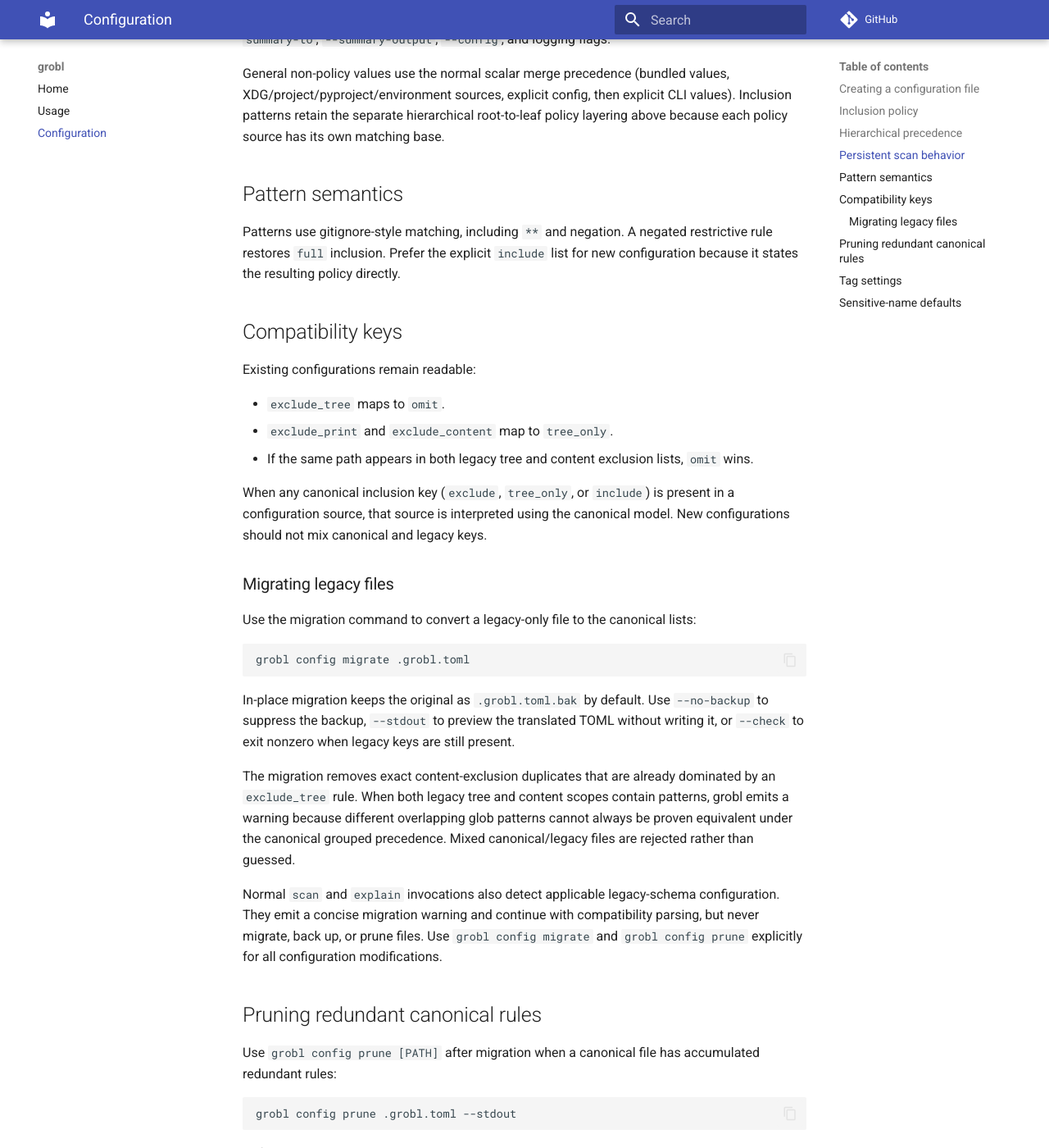
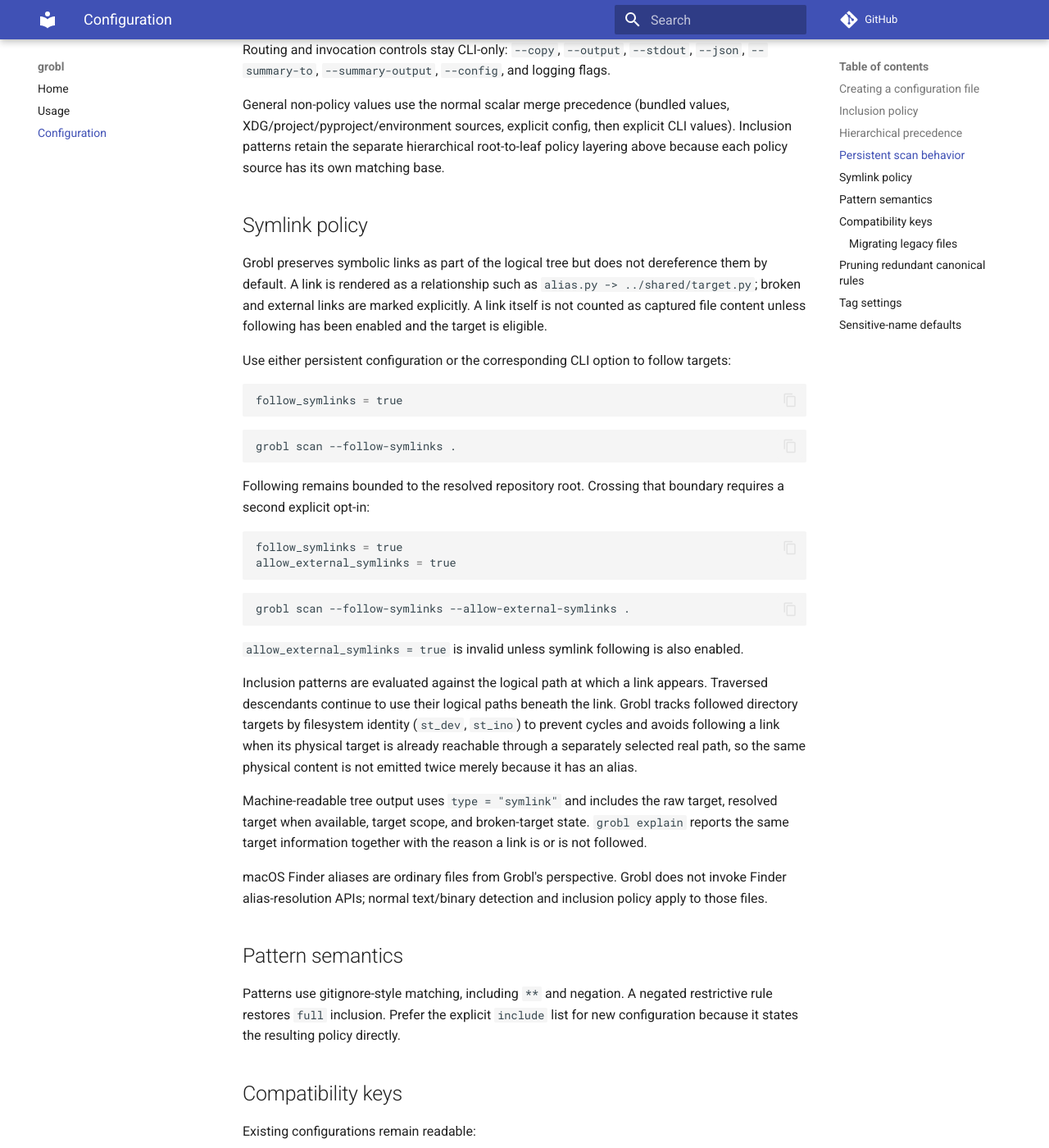
Before and after one commit to josephcourtney/grobl, an MkDocs documentation site: the page built from docs/configuration.md, in a window 1280 px wide and 1400 px high, scrolled down 2817 px. Shown: the whole window at 82% size. Built offline with MkDocs 1.6.1 and Material for MkDocs 9.7.7, drawn with Linux system fonts in a browser that asks for light colours; comment, search, counter and statistics services are not loaded; some of the changed text lies outside the part shown.

Commit message:
docs: document bounded symlink traversal

````diff
--- a/docs/configuration.md
+++ b/docs/configuration.md
@@ -98,6 +98,8 @@ characters = true
 tokens = true
 inclusion_status = true
 ignore_policy = "auto"
+follow_symlinks = false
+allow_external_symlinks = false
 max_file_bytes = 1048576
 max_total_bytes = 16777216
 max_tokens = 200000
@@ -108,6 +110,39 @@ A resource-limit value of `0` disables that limit. Budgeted files are omitted as
 The existing `include_tree_tags` and `include_file_tags` settings remain configurable as well. Routing and invocation controls stay CLI-only: `--copy`, `--output`, `--stdout`, `--json`, `--summary-to`, `--summary-output`, `--config`, and logging flags.
 
 General non-policy values use the normal scalar merge precedence (bundled values, XDG/project/pyproject/environment sources, explicit config, then explicit CLI values). Inclusion patterns retain the separate hierarchical root-to-leaf policy layering above because each policy source has its own matching base.
+
+## Symlink policy
+
+Grobl preserves symbolic links as part of the logical tree but does not dereference them by default. A link is rendered as a relationship such as `alias.py -> ../shared/target.py`; broken and external links are marked explicitly. A link itself is not counted as captured file content unless following has been enabled and the target is eligible.
+
+Use either persistent configuration or the corresponding CLI option to follow targets:
+
+```toml
+follow_symlinks = true
+```
+
+```bash
+grobl scan --follow-symlinks .
+```
+
+Following remains bounded to the resolved repository root. Crossing that boundary requires a second explicit opt-in:
+
+```toml
+follow_symlinks = true
+allow_external_symlinks = true
+```
+
+```bash
+grobl scan --follow-symlinks --allow-external-symlinks .
+```
+
+`allow_external_symlinks = true` is invalid unless symlink following is also enabled.
+
+Inclusion patterns are evaluated against the logical path at which a link appears. Traversed descendants continue to use their logical paths beneath the link. Grobl tracks followed directory targets by filesystem identity (`st_dev`, `st_ino`) to prevent cycles and avoids following a link when its physical target is already reachable through a separately selected real path, so the same physical content is not emitted twice merely because it has an alias.
+
+Machine-readable tree output uses `type = "symlink"` and includes the raw target, resolved target when available, target scope, and broken-target state. `grobl explain` reports the same target information together with the reason a link is or is not followed.
+
+macOS Finder aliases are ordinary files from Grobl's perspective. Grobl does not invoke Finder alias-resolution APIs; normal text/binary detection and inclusion policy apply to those files.
 
 ## Pattern semantics
 
````
